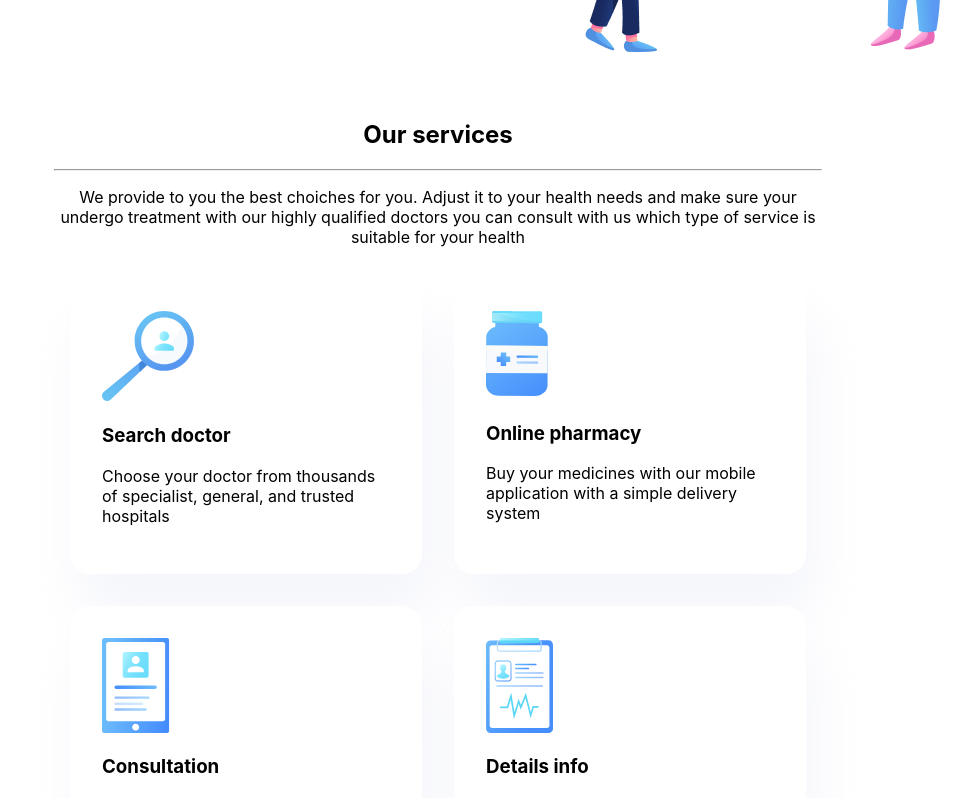
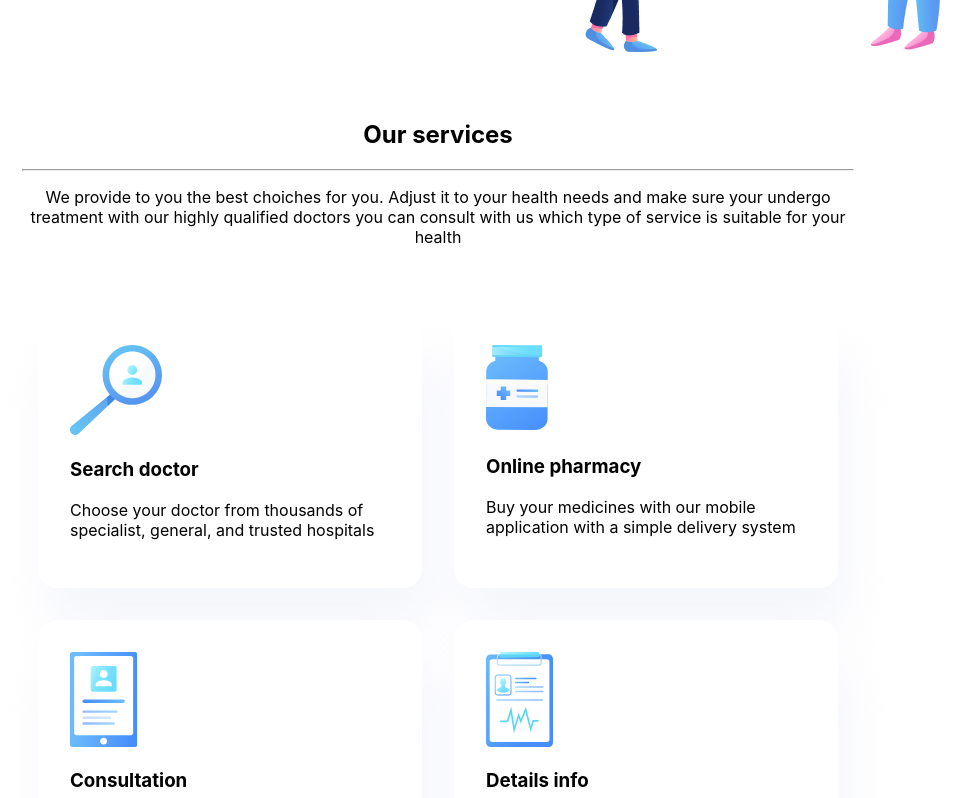
Before and after one commit to AbrahamDN/trafalgar, a React (Create React App) app: page / in a window 1280 px wide. Shown: the part 640-1438 px from the top of the page, without its empty margins (202-1173 px from the left). Built offline with nearby package versions, Linux system fonts and the light colour scheme.

Commit message:
[TRAF-19] MInor update to styling

```diff
--- a/src/pages/Homepage/Homepage-component.jsx
+++ b/src/pages/Homepage/Homepage-component.jsx
@@ -11,7 +11,7 @@ import './Homepage-styles.scss';
 const Homepage = () => {
   return (
     <div className='homepage'>
-      <Header />
+      <Header className='navbar' />
       <PageSection className='header-section'>
         <SplitContent className='split-content'>
           <div className='left-content'>
--- a/src/pages/Homepage/Homepage-styles.scss
+++ b/src/pages/Homepage/Homepage-styles.scss
@@ -2,15 +2,22 @@
   margin: 2.5vw 10vw;
 }
 @mixin global-spacing-secondary {
-  margin: 5vw 20vw;
+  margin: 5vw 17.5vw;
 }
 
 .homepage {
+  .navbar {
+    @include global-spacing-secondary();
+  }
+
   .header-section {
     @include global-spacing-primary();
     min-height: 75vh;
     text-align: left;
 
+    .split-screen {
+      position: relative;
+      height: 100%;
       .left-content {
         display: flex;
         align-items: flex-start;
@@ -26,6 +33,8 @@
 
     .card-container {
       display: grid;
-    grid-template-columns: repeat(auto-fit, minmax(320px, 1fr));
+      grid-template-columns: repeat(auto-fit, minmax(300px, 1fr));
+      margin: 6% 0;
     }
   }
+}
```
Lines whose indentation alone changed are shown as unchanged.
